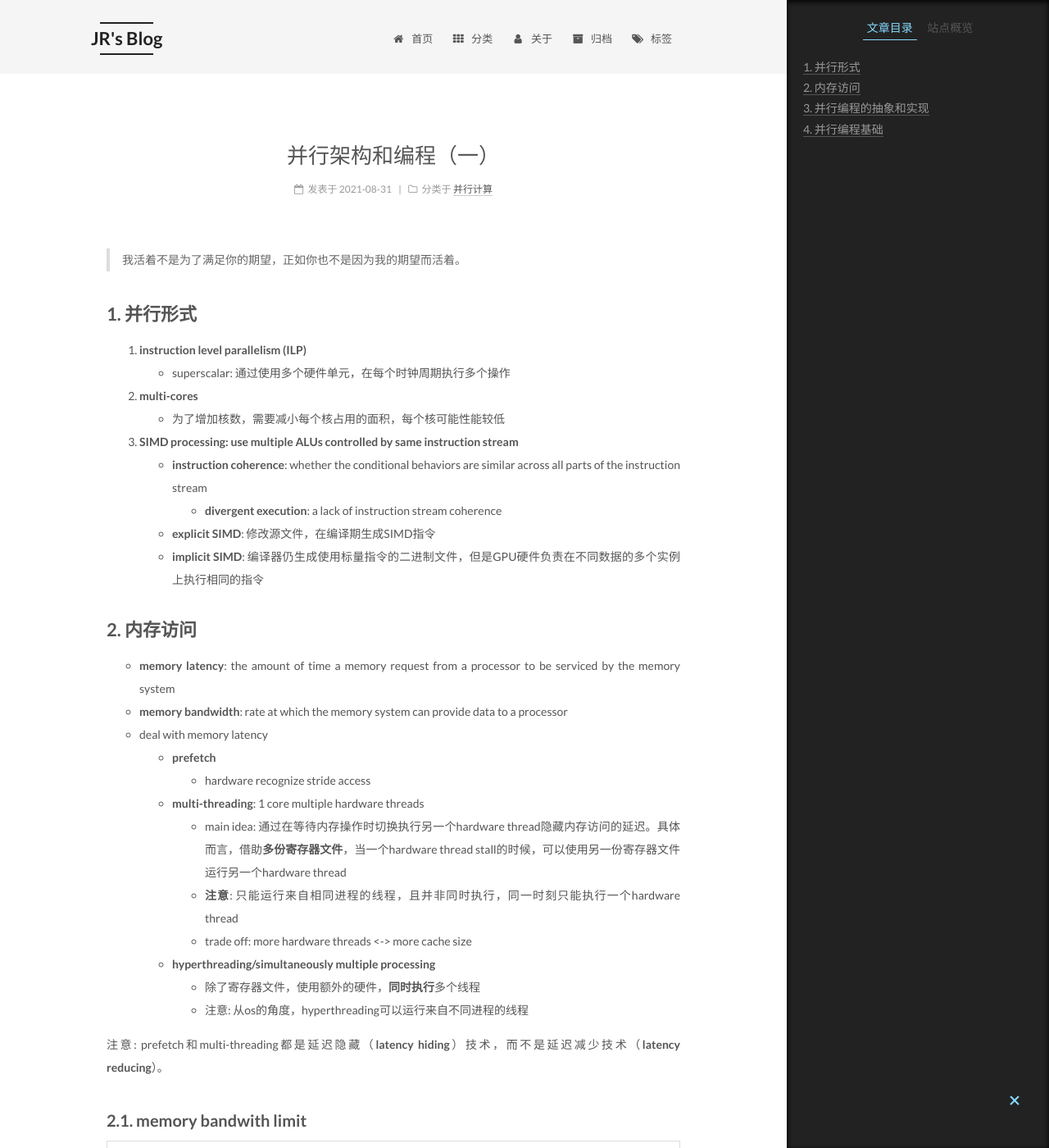
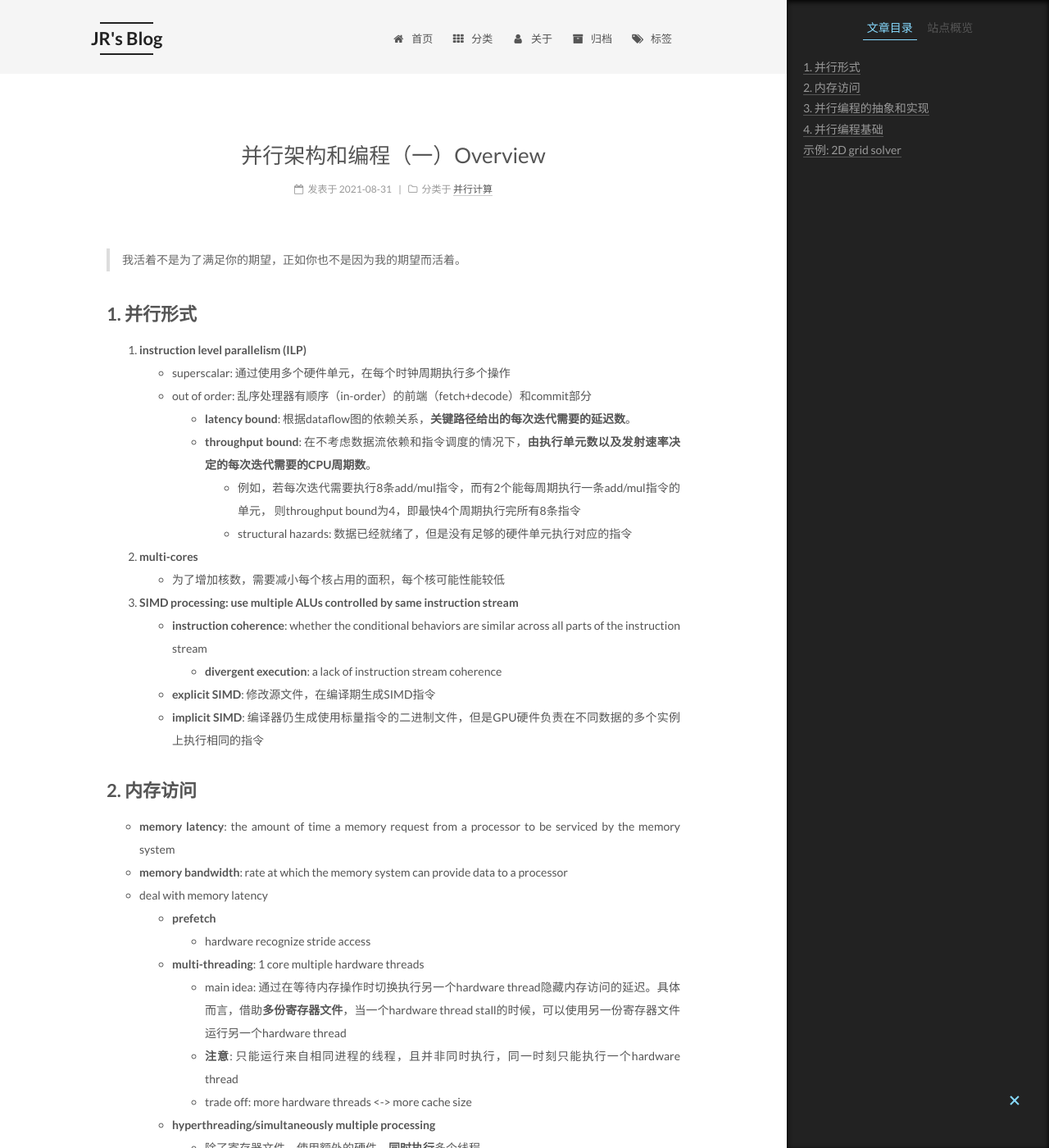
Before and after one commit to Willendless/willendless.github.io, a Jekyll site: the page built from _posts/2021-8-31-并行架构和编程（一）.md, in a window 1280 px wide and 1400 px high. Shown: the whole window at 82% size. Built offline with Jekyll 4.4.1, drawn with Linux system fonts in a browser that asks for light colours; formulas are drawn with MathJax 3; comment, search, counter and statistics services are not loaded; some of the changed text lies outside the part shown.

Commit message:
chore: update post

```diff
--- a/_posts/2021-8-31-并行架构和编程（一）.md
+++ b/_posts/2021-8-31-并行架构和编程（一）.md
@@ -1,6 +1,6 @@
 ---
 layout: "post"
-title: 并行架构和编程（一）
+title: 并行架构和编程（一）Overview
 author: LJR
 category: 并行计算
 ---
@@ -11,6 +11,11 @@ category: 并行计算
 
 1. **instruction level parallelism (ILP)**
      + superscalar: 通过使用多个硬件单元，在每个时钟周期执行多个操作
+     + out of order: 乱序处理器有顺序（in-order）的前端（fetch+decode）和commit部分
+       + **latency bound**: 根据dataflow图的依赖关系，**关键路径给出的每次迭代需要的延迟数**。
+       + **throughput bound**: 在不考虑数据流依赖和指令调度的情况下，**由执行单元数以及发射速率决定的每次迭代需要的CPU周期数**。
+         + 例如，若每次迭代需要执行8条add/mul指令，而有2个能每周期执行一条add/mul指令的单元， 则throughput bound为4，即最快4个周期执行完所有8条指令
+         + structural hazards: 数据已经就绪了，但是没有足够的硬件单元执行对应的指令
 2. **multi-cores**
      + 为了增加核数，需要减小每个核占用的面积，每个核可能性能较低
 3. **SIMD processing: use multiple ALUs controlled by same instruction stream**
@@ -104,7 +109,10 @@ access operations in an instruction stream
   + programIndex: id of the current instance in the gang
   + uniform: type modifier. All instances have the same value for this variable.
   + foreach
-
++ 任务划分
+  + **blocked assignment**: 连续的块分配给单个并行实例，**需要使用`gather`指令**
+  + **interleaved assignment**: 每个单元依次分配给每个并行实例，**只需要packed load指令`_mm_load_ps1`**
+    + ISPC的`foreach`使用interleave assignment
 
 #### 3.3.2. stream programming model
 
@@ -151,15 +159,11 @@ void absolute_value(float x, float y)
 
 并行程序的模式
 
-+ program
-+ decomposition to tasks
-+ assign to program instances
-+ orchestration
-+ mapping
+![](/assets/images/pp/1-6.png)
 
 ### 4.1. decomposition
 
-+ **main idea**: create at least enough tasks to keep all execution units on a machine busy
++ **main idea**: 从high level，找到问题中的依赖以尽可能利用并行性，即create at least enough tasks to keep all execution units on a machine busy
 
 #### 4.1.1. Amdahl's law
 
@@ -171,14 +175,18 @@ $$speedup \le \frac{1}{s+\frac{1-s}{p}}$$
 
 ![](/assets/images/pp/1-4.png)
 
+如上图所示，当顺序比例为10%时，即使使用64个处理器，加速比也只为8。
+
 ### 4.2. assignment
 
-+ assign tasks to threads
-+ **goals**: balance workload, **reduce communication costs**
- + 不同的分配方式可能导致非常大的通信开销差异
++ 为并行实体分配任务
++ **goals**:
+  + balance workload
+  + reduce communication costs
 + **static assignment**
   + assign by programmers
   + ISPC: `foreach`
+  + 使用pthreads
 + **dynamic assignment**
   + ISPC: 由ISPC运行时分配任务给工作线程`launch[100] my_ispc_task(input, output, n)`
     + 分配策略: 当前任务执行完后，执行实例查看任务列表并选择下一个未完成的任务。
@@ -204,3 +212,24 @@ $$speedup \le \frac{1}{s+\frac{1-s}{p}}$$
   + eg. map ISPC program instances to vector instruction lanes
 + **by the hardware(GPU)**
   + eg. map CUDA thread blocks to GPU cores
+
+## 示例: 2D grid solver
+
+### data parallel 解法
+
++ `for_all`
++ `reduceAll`: 内置通信原语
+
+### shared address space 解法
+
++ `lock`
++ `barrier`
+
+### 消息通信 解法
+
++ 数据块级别的send和recv
++ 同步send/recv
+  + 死锁的解决: 偶数线程send，基数recv；然后反过来
++ 异步send/recv
+  + send: 调用立即返回
+  + recv: 发布在未来会被接收的内容，立即返回
```
Also changed, not shown: other parts of _posts/2021-8-31-并行架构和编程（一）.md (+1 -1 lines).
